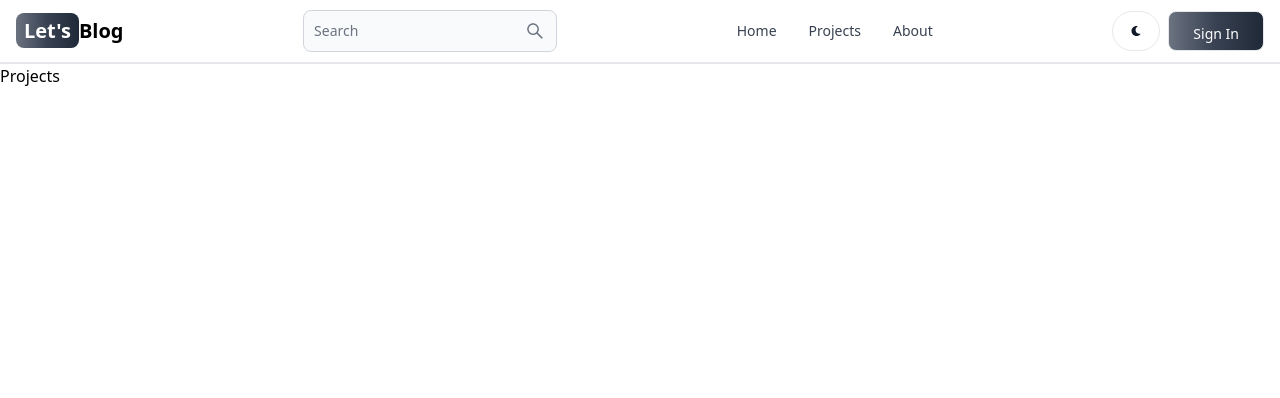
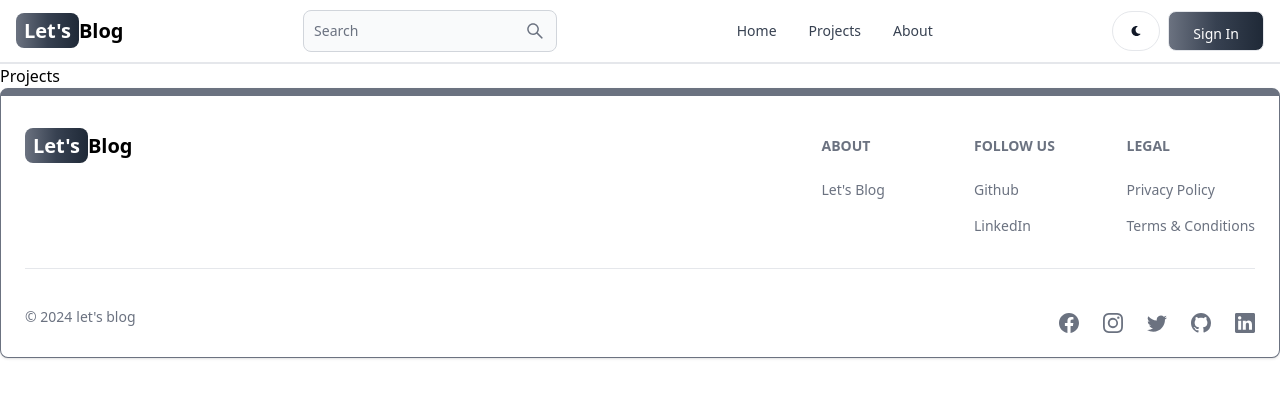
Before and after one commit to Kishoreram2004/let-s-blog, a React (Vite) app in the folder clientSide/: page /projects in a window 1280 px wide. Shown: the top 398 px of the page. Built offline with nearby package versions, Linux system fonts and the light colour scheme.

Commit message:
created footed components

```diff
--- a/clientSide/src/App.jsx
+++ b/clientSide/src/App.jsx
@@ -8,6 +8,7 @@ import SignUp from './pages/SignUp'
 import Dashboard from './pages/Dashboard'
 import Projects from './pages/Projects'
 import Header from './components/Header'
+import FooterCom from './components/Footer.jsx'
 const App = () => {
   return (
     <BrowserRouter>
@@ -20,6 +21,7 @@ const App = () => {
         <Route path="/dashboard" element={<Dashboard />}/>
         <Route path="/projects" element={<Projects />}/>
       </Routes>
+      <FooterCom/>
     </BrowserRouter>
   )
 }
--- /dev/null
+++ b/clientSide/src/components/Footer.jsx
@@ -0,0 +1,66 @@
+import React from 'react'
+import { Footer, FooterCopyright, FooterDivider, FooterIcon, FooterLink, FooterLinkGroup, FooterTitle } from 'flowbite-react'
+import { Link } from 'react-router-dom'
+import {BsFacebook, BsInstagram, BsTwitter, BsGithub, BsLinkedin} from "react-icons/bs"
+
+const FooterCom = () => {
+  return (
+    <Footer container className="border border-t-8 border-gray-500">
+        <div className='w-full max-w-7xl mx-auto' >
+            <div className='grid w-full justify-between sm:flex md:grid-cols-1'>
+                <div className='mb-7 mt-3'>
+                <Link to="/" className='self-center whitespace-nowrap text-sm sm:text-xl font-semibold dark:text-white '>
+                        <span className='px-2 py-1 bg-gradient-to-r from-gray-500 via-gray-700 to-gray-800 text-white rounded-lg ' >Let's</span>
+                                Blog
+                </Link>
+                </div>
+                <div className='grid grid-cols-2 gap-8 mt-4 sm:grid-cols-3 sm:gap-6' >
+                        <div>
+                            <FooterTitle  title='About'/>
+                            <FooterLinkGroup col>
+                                <FooterLink href='/about' target='_blank'>
+                                        Let's Blog
+                                </FooterLink>
+                            </FooterLinkGroup>
+                        </div>
+                        <div>
+                        <FooterTitle  title='Follow us'/>
+                            <FooterLinkGroup col>
+                                <FooterLink href='https://github.com/Kishoreram2004' target='_blank'>
+                                        Github
+                                </FooterLink>
+                                <FooterLink href='https://www.linkedin.com/in/kishore-p-44818a286/' target='_blank'>
+                                        LinkedIn
+                                </FooterLink>
+                            </FooterLinkGroup>
+                        </div>
+                        <div>
+                        <FooterTitle  title='Legal'/>
+                            <FooterLinkGroup col>
+                                <FooterLink href='#'>
+                                        Privacy Policy
+                                </FooterLink>
+                                <FooterLink href='#'>
+                                        Terms &amp; Conditions
+                                </FooterLink>
+                            </FooterLinkGroup>
+                        </div>
+                </div>
+            </div>
+            <FooterDivider />
+            <div className='sm:flex w-full sm:items-center sm: justify-between '>
+                <FooterCopyright href='#' by="let's blog" year={new Date().getFullYear()}/>
+                <div className='mt-3 flex gap-6  sm:justify-center'>
+                    <FooterIcon href="#" icon={BsFacebook}/>
+                    <FooterIcon href="#" icon={BsInstagram}/>
+                    <FooterIcon href="#" icon={BsTwitter}/>
+                    <FooterIcon href="#" icon={BsGithub}/>
+                    <FooterIcon href="#" icon={BsLinkedin}/>
+                </div>
+            </div>
+        </div>
+    </Footer>
+  )
+}
+
+export default FooterCom
```
